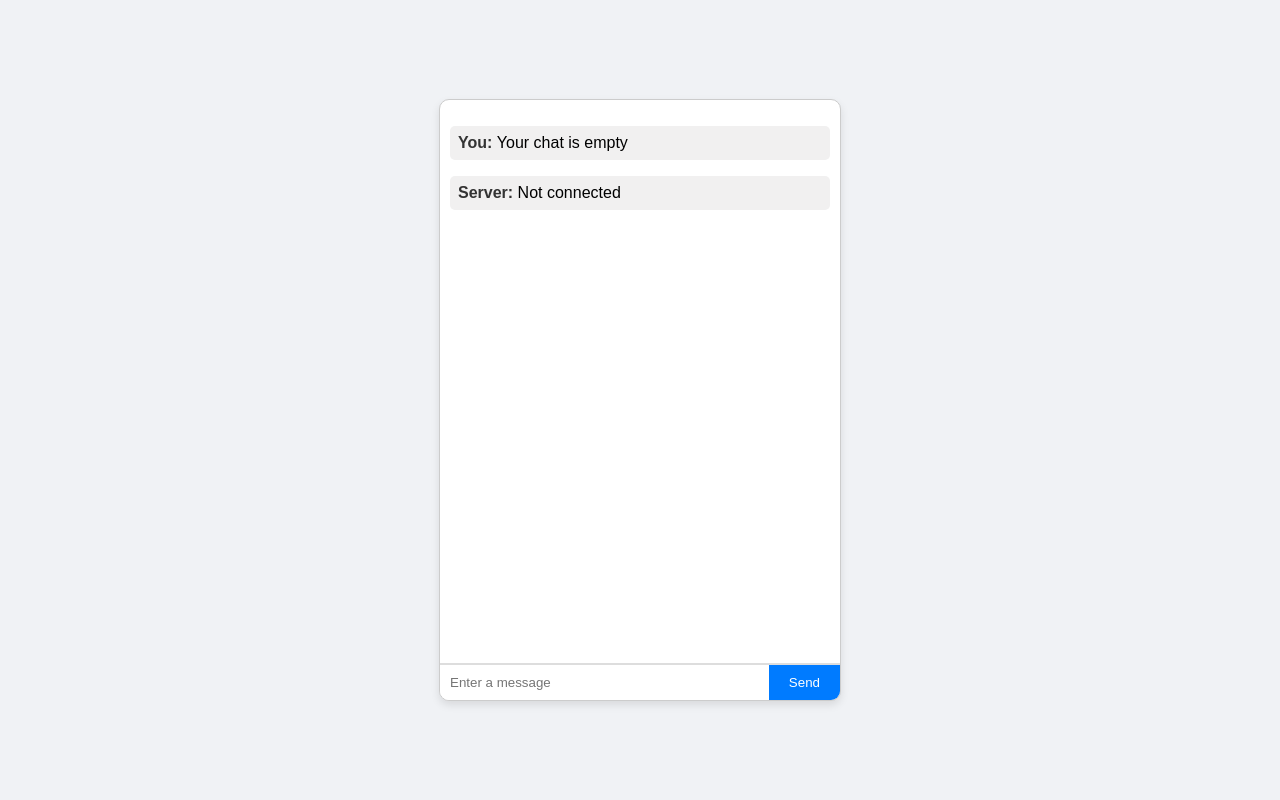
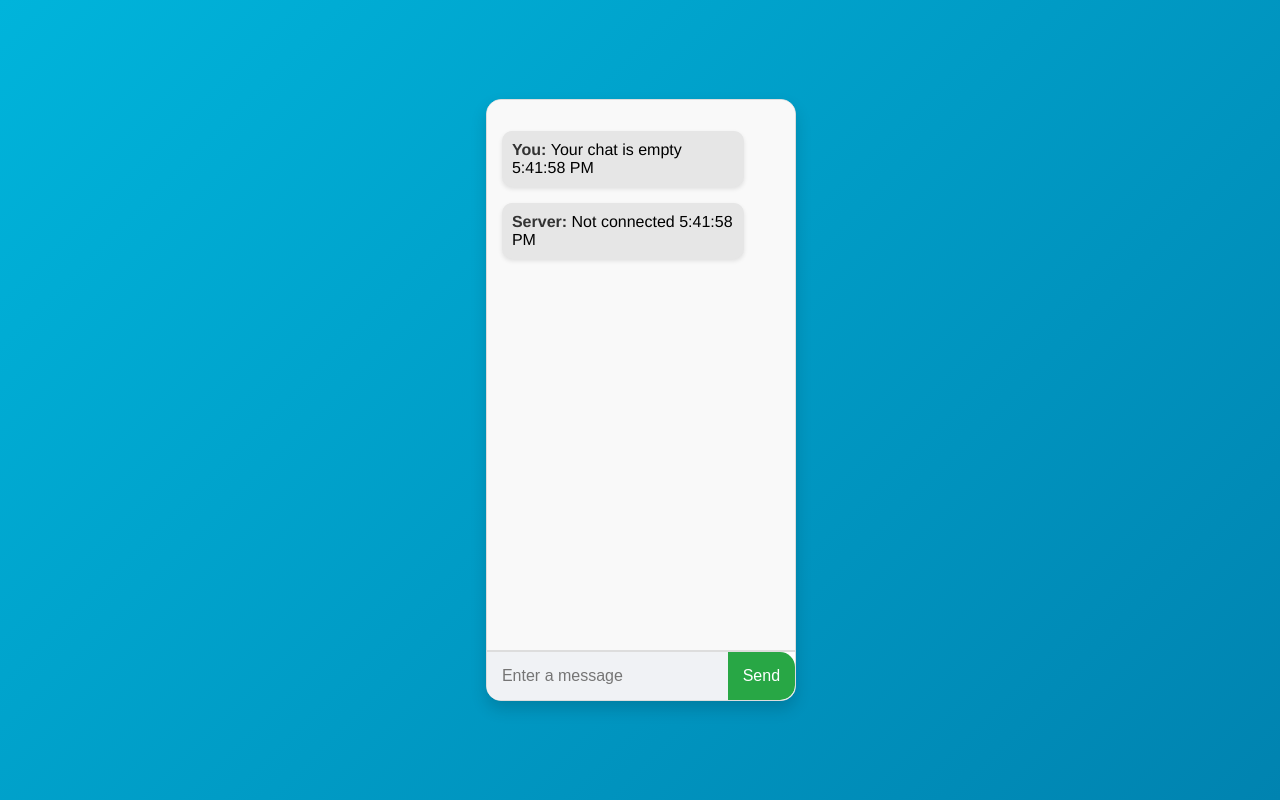
Before and after one commit to Sudhir0302/Chat-Application, a React (Create React App) app: page / in a window 1280 px wide. Built offline with nearby package versions, Linux system fonts and the light colour scheme.

Commit message:
updated message & server component

```diff
--- a/src/App.css
+++ b/src/App.css
@@ -1,7 +1,7 @@
 /* General styling */
 body {
-    font-family: Arial, sans-serif;
-    background-color: #f0f2f5;
+    font-family: 'Helvetica Neue', Arial, sans-serif;
+    background: linear-gradient(135deg, #00b4db, #0083b0);
     display: flex;
     justify-content: center;
     align-items: center;
@@ -10,29 +10,58 @@ body {
 }
 
 .main {
-    width: 400px;
+    width: 100%;
+    max-width: 400px;
     height: 600px;
-    border: 1px solid #ccc;
-    border-radius: 10px;
-    background-color: white;
+    border: 1px solid #ddd;
+    border-radius: 15px;
+    background-color: #fff;
     display: flex;
     flex-direction: column;
     overflow: hidden;
-    box-shadow: 0 4px 8px rgba(0, 0, 0, 0.1);
+    box-shadow: 0 8px 16px rgba(0, 0, 0, 0.15);
 }
 
 .display {
     flex: 1;
-    padding: 10px;
+    padding: 15px;
     overflow-y: auto;
     border-bottom: 1px solid #ddd;
+    background-color: #f9f9f9;
+    scrollbar-width: thin;
+    scrollbar-color: #ccc transparent;
+}
+
+.display::-webkit-scrollbar {
+    width: 6px;
+}
+
+.display::-webkit-scrollbar-thumb {
+    background-color: #ccc;
+    border-radius: 10px;
 }
 
 .message {
-    padding: 8px;
+    padding: 10px;
     margin-bottom: 10px;
-    border-radius: 5px;
+    border-radius: 10px;
+    max-width: 80%;
+    word-wrap: break-word;
+    background-color: #e6e6e6;
+    box-shadow: 0 2px 4px rgba(0, 0, 0, 0.1);
+}
+
+/* Differentiate user and server messages */
+.message.user {
+    background-color: #007bff;
+    color: white;
+    align-self: flex-end;
+}
+
+.message.server {
     background-color: #f1f0f0;
+    color: black;
+    align-self: flex-start;
 }
 
 .message strong {
@@ -42,26 +71,39 @@ body {
 .message-input {
     display: flex;
     border-top: 1px solid #ddd;
+    background-color: #fff;
 }
 
 .input {
     flex: 1;
-    padding: 10px;
+    padding: 15px;
     border: none;
-    border-radius: 0;
     outline: none;
+    font-size: 16px;
+    background-color: #f0f2f5;
 }
 
 .send {
-    padding: 10px 20px;
-    background-color: #007bff;
+    padding: 15px;
+    background-color: #28a745;
     color: white;
     border: none;
     cursor: pointer;
-    border-radius: 0;
     transition: background-color 0.3s ease;
+    font-size: 16px;
+    border-radius: 0 15px 15px 0;
 }
 
 .send:hover {
-    background-color: #0056b3;
+    background-color: #218838;
 }
+
+/* Responsive styling for smaller screens */
+@media (max-width: 600px) {
+    .main {
+        width: 100%;
+        max-width: 100%;
+        height: 100%;
+        border-radius: 0;
+    }
+}
--- a/src/Chatspace.js
+++ b/src/Chatspace.js
@@ -1,4 +1,4 @@
-import React, { useState } from 'react';
+import React, { useEffect, useState } from 'react';
 import "./App.css";
 import MessageInput from './MessageInput';
 import Message from './Message';
@@ -15,9 +15,20 @@ const Chatspace = () => {
             setMsg('');
         } else {
             setSubmittedmsg([...Submittedmsg, Msg]);
-            setMsg('');
         }
+        setMsg('');
     }
+
+    useEffect(() => {
+        // Simulate server response only if there are new submitted messages
+        if (Submittedmsg.length > 1 || (Submittedmsg.length === 1 && Submittedmsg[0] !== 'Your chat is empty')) {
+            const timeout = setTimeout(() => {
+                setServermsg((prevServermsg) => [...prevServermsg, "Server received your message"]);
+            }, 1000); // Simulating delay of 1 second
+
+            return () => clearTimeout(timeout); // Cleanup timeout
+        }
+    },[Submittedmsg]);
 
     return (
         <div className='main'>
@@ -25,7 +36,9 @@ const Chatspace = () => {
                 {Submittedmsg.map((msg, index) => (
                     <div key={index}>
                         <Message sender="You" msg={msg} />
-                        <Message sender="Server" msg={Servermsg[0]} />
+                        {Servermsg[index] && (
+                            <Message sender="Server" msg={Servermsg[index]} />
+                        )}
                     </div>
                 ))}
             </div>
--- a/src/Message.js
+++ b/src/Message.js
@@ -2,9 +2,10 @@ import React from 'react';
 import "./App.css";
 
 const Message = ({ sender, msg }) => {
+    const time = new Date().toLocaleTimeString();
     return (
         <p className="message">
-            <strong>{sender}: </strong>{msg}
+            <strong>{sender}: </strong>{msg} <span className="time">{time}</span>
         </p>
     );
 }
```
